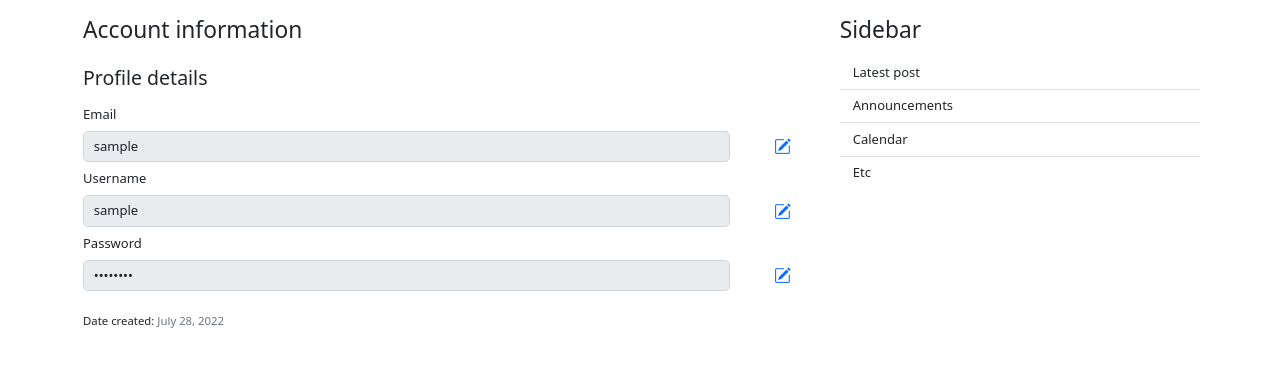
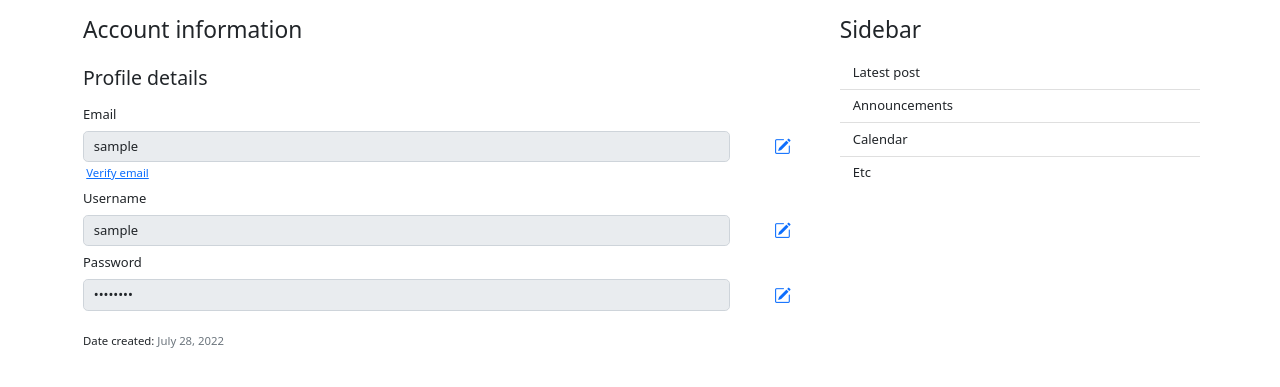
Before and after one commit to hyoaru/declutter, a Flask app: page /account in a window 1280 px wide. Shown: the part 72-459 px from the top of the page. Run offline with Flask 2, Linux system fonts and the light colour scheme; the visitor is signed in with stand-in values (Sample User, id 1); data comes from the database, SQL or seed files in the repository; some libraries are stand-ins or nearby versions.

Commit message:
[add] email verification functionality

```diff
--- a/declutter/blueprints/users/account/views.py
+++ b/declutter/blueprints/users/account/views.py
@@ -1,8 +1,9 @@
-from flask import render_template, url_for, flash, redirect, Blueprint
+from flask import render_template, url_for, flash, redirect, Blueprint, request
 from flask_login import login_required, current_user
 
 # App imports
 from declutter.blueprints.users.account.forms.update_account import UpdateEmail, UpdatePassword, UpdateUsername
+from declutter.blueprints.users.account.utilities.mailing import send_email_verification_request
 from declutter.utilities.backend import db, bcrypt
 from declutter.utilities.datetime import datetime_tolocal
 
@@ -57,8 +58,35 @@ def update_email():
     update_email_form = UpdateEmail()
     if update_email_form.validate_on_submit():
         current_user.user_email = update_email_form.user_email.data
+        current_user.user_email_isverified = False
         db.session.commit()
         flash('Email updated successfully!', 'success')
         return redirect(url_for('users_account.account'))
 
     return render_template('update_email.html', title = 'Email update', form = update_email_form)
+
+
+@users_account.route("/verify_email", methods = ['GET', 'POST'])
+@login_required
+def verify_email():
+    if current_user.user_email_isverified:
+        return redirect(url_for('users_account.account'))
+
+    send_email_verification_request(current_user)
+
+    flash('A link for email verification has been sent to your email', 'info')
+    return redirect(url_for('users_account.account'))
+
+
+@users_account.route("/email_verification<token>", methods = ['GET', 'POST'])
+def email_verification(token):
+    user = Users.verify_token(token)
+    if user is None:
+        flash('That is an invalid or or an expired token!', 'warning')
+        return redirect(url_for('users_account.account'))
+
+    user.user_email_isverified = True
+    db.session.commit()
+
+    flash('Email has been successfully verified', 'success')
+    return redirect(url_for('users_account.account'))
--- a/declutter/templates/users/account/account.html
+++ b/declutter/templates/users/account/account.html
@@ -15,6 +15,12 @@
                         <a href="{{ url_for('users_account.update_email') }}"><i class="bi bi-pencil-square"></i></a>
                     </div>
                 </div>
+                {% if current_user.user_email_isverified %}
+                    <small class="text-success">Verified <i class="bi bi-patch-check"></i></small>
+                {% else %}
+                    <small><a href="{{ url_for('users_account.verify_email') }}" class="link-primary ms-1">Verify email</a></small>
+                {% endif %}
+
             </div>
 
             <div class="mb-2">
```
Also changed, not shown: declutter/blueprints/users/account/utilities/mailing.py (added, +23 -0 lines).
